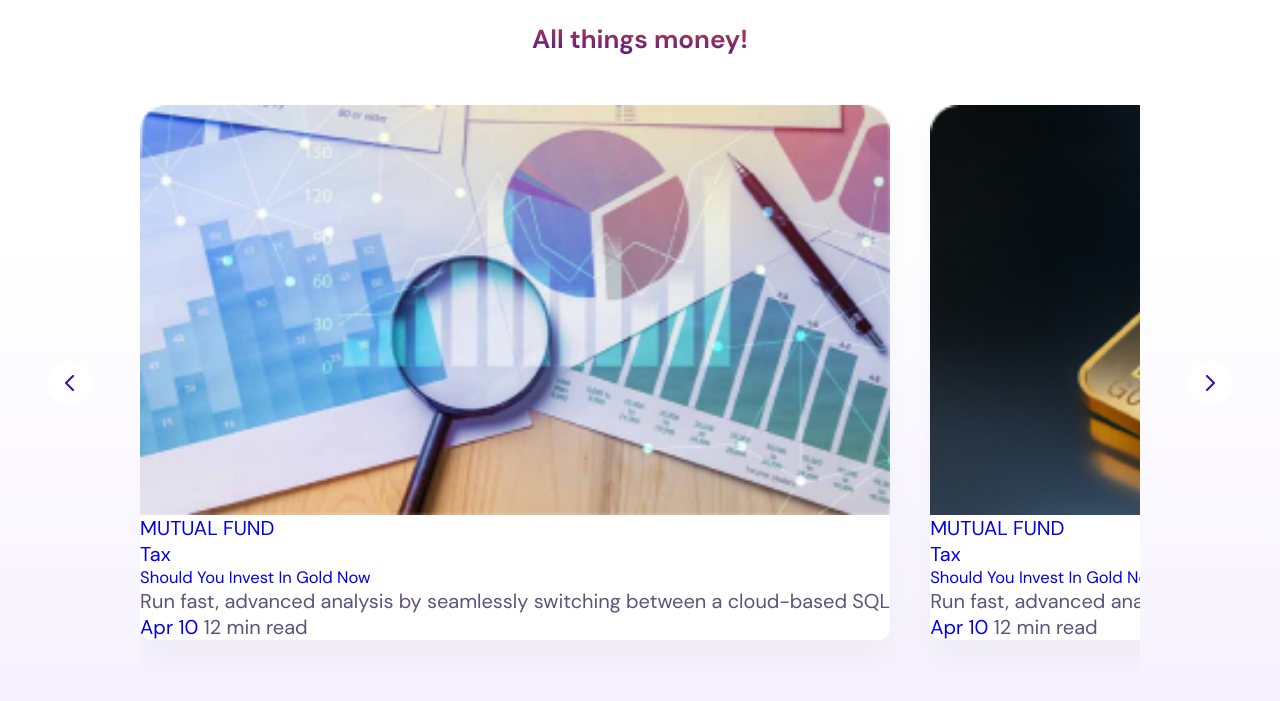
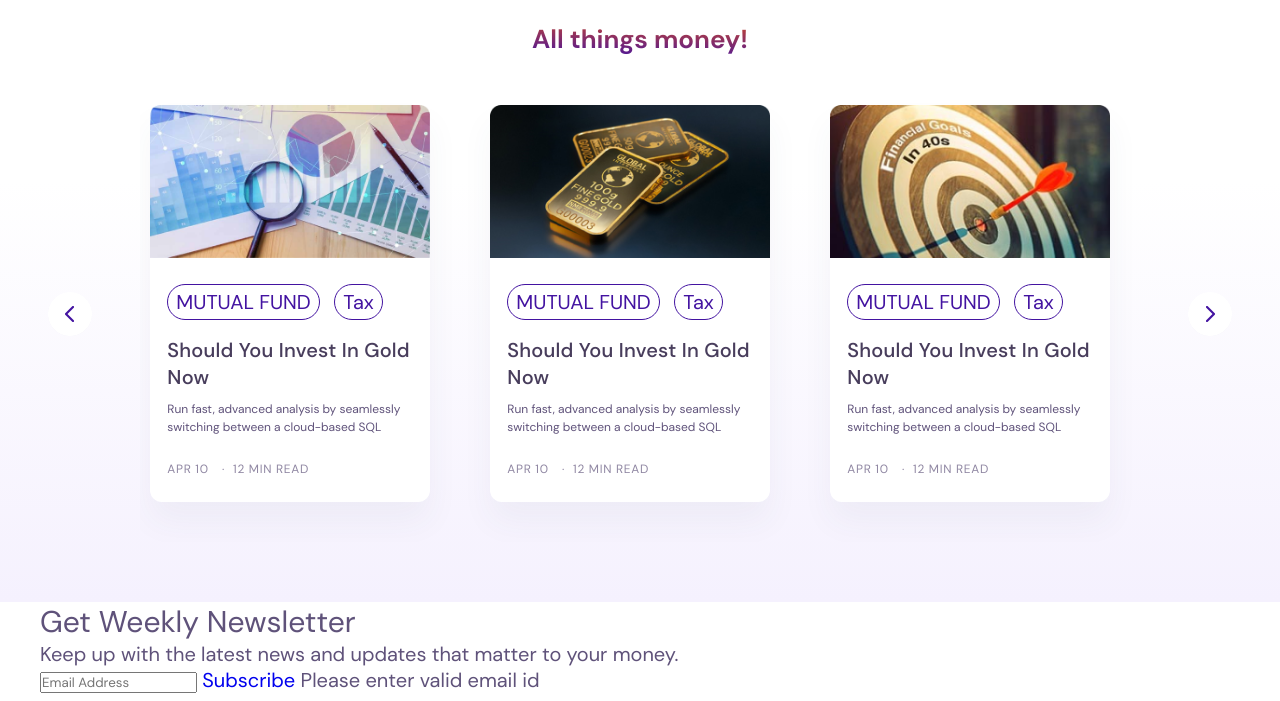
Before and after one commit to vip-0/test-1, a plain HTML site: page index.html in a window 1280 px wide. Shown: the part 3138-3839 px from the top of the page. Drawn offline with nearby package versions, Linux system fonts and the light colour scheme.

Commit message:
Update style.css

```diff
--- a/css/style.css
+++ b/css/style.css
@@ -649,7 +649,9 @@ nav ul li a:hover {
     rgba(255, 255, 255, 0.5) 56.46%
   );
 }
-.blogs .heading-title-center h2{margin-bottom: 28px;}
+.blogs .heading-title-center h2 {
+  margin-bottom: 28px;
+}
 .blogs .blog-slider {
   width: 100%;
   display: flex;
@@ -682,6 +684,11 @@ nav ul li a:hover {
   background: url("../images/right-arrow-blue.png") no-repeat center center;
   right: 0;
 }
+.blogs .blog-slider .item {
+  width: 300px;
+  padding-right: 10px;
+  padding-left: 10px;
+}
 .blogs .blog-slider .blog-box {
   position: relative;
   width: 100%;
@@ -697,11 +704,88 @@ nav ul li a:hover {
   transform: scale(1.084);
   transition: 0.3s linear;
 }
+.blogs .blog-slider .blog-box:hover .blog-content {
+  background-color: #4313a1;
+  color: #ffffff;
+  transition: 0.5s linear;
+}
+.blogs .blog-slider .blog-box:hover .blog-content ul li{
+  border-color: #ffffff;
+}
+.blogs .blog-slider .blog-box:hover .blog-content a:hover{
+  color: #bd4238;
+}
+
+.blogs .blog-slider .blog-box .blog-content ul li:hover{
+  border-color: #bd4238;
+}
+
+.blogs .blog-slider .blog-box:hover .blog-content a,
+.blogs .blog-slider .blog-box:hover .blog-content p,
+.blogs .blog-slider .blog-box:hover .blog-content span {
+  color: #ffffff;
+  transition: 0.5s linear;
+}
 .blogs .blog-slider .blog-box .img-box {
   border-radius: 12px 12px 0px 0px;
 }
 .blogs .blog-slider .blog-box .blog-content {
   width: 100%;
+  padding: 25.88px 17.2px 23.25px 17.36px;
+}
+.blogs .blog-slider .blog-box .blog-content ul {
+  margin: 0;
+  padding: 0;
+}
+.blogs .blog-slider .blog-box .blog-content ul li {
+  display: inline-block;
+  padding: 4px 8px;
+  border: 0.5px solid #4313a1;
+  border-radius: 20px;
+  margin-bottom: 17.25px;
+  margin-right: 9.18px;
+}
+.blogs .blog-slider .blog-box .blog-content ul li a {
+  color: #4313a1;
+}
+.blogs .blog-slider .blog-box .blog-content h5 {
+  font-weight: 500;
+  font-size: 20px;
+  line-height: 27px;
+  letter-spacing: 0.21px;
+  color: #483d5c;
+  margin-bottom: 8.62px;
+}
+.blogs .blog-slider .blog-box .blog-content h5 a {
+  color: #483d5c;
+}
+.blogs .blog-slider .blog-box .blog-content p {
+  font-weight: normal;
+  font-size: 12px;
+  line-height: 18px;
+  color: #5f527a;
+  margin-bottom: 17.25px;
+}
+.blogs .blog-slider .blog-box .blog-content span {
+  font-weight: normal;
+  font-size: 12px;
+  line-height: 14px;
+  letter-spacing: 0.7px;
+  text-transform: uppercase;
+  color: rgba(95, 82, 122, 0.7);
+}
+.blogs .blog-slider .blog-box .blog-content span a {
+  color: rgba(95, 82, 122, 0.7);
+}
+.blogs .blog-slider .blog-box .blog-content .read-time {
+  color: rgba(95, 82, 122, 0.7);
+  margin-left: 8px;
+}
+.blogs .blog-slider .blog-box .blog-content .read-time:before {
+  content: ".";
+  position: relative;
+  margin-right: 8px;
+  top: -3.5px;
 }
 @media only screen and (max-width: 767px) {
   .wrapper {
```
